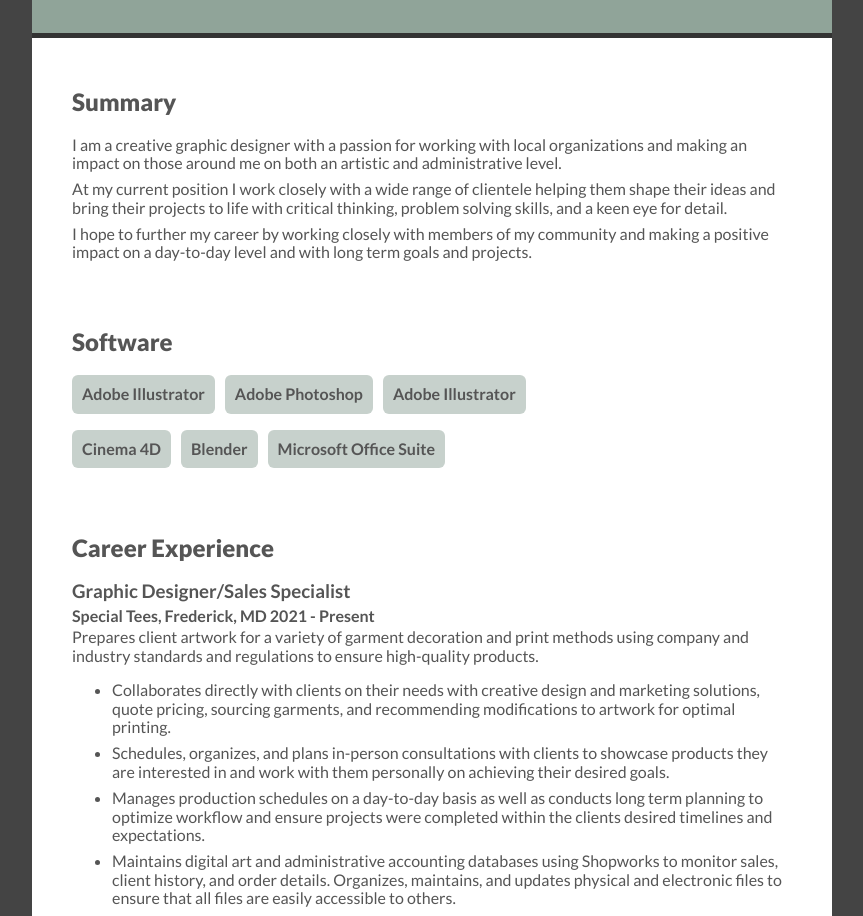
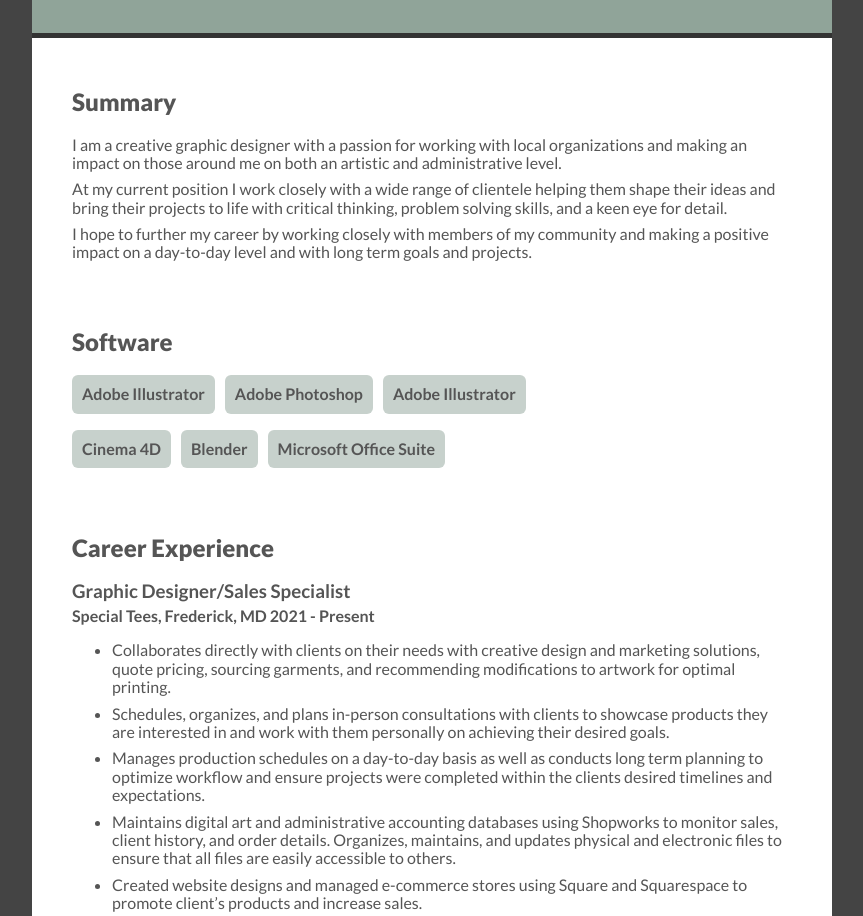
Before and after one commit to jmwetzig/justin-wetzig-resume, a plain HTML site: page index.html in a window 1280 px wide. Shown: the part 147-1063 px from the top of the page, without its empty margins (208-1071 px from the left). Drawn offline with Linux system fonts and the light colour scheme.

Commit message:
Update index.html

```diff
--- a/index.html
+++ b/index.html
@@ -64,7 +64,6 @@
 
 			<h3>Graphic Designer/Sales Specialist</h3>
 				<h4>Special Tees, Frederick, MD <time datetime="2021">2021</time> - Present</h4>
-				<p>Prepares client artwork for a variety of garment decoration and print methods using company and industry standards and regulations to ensure high-quality products.</p>
 				<ul>
 					<li>Collaborates directly with clients on their needs with creative design and marketing solutions, quote pricing, sourcing garments, and recommending modifications to artwork for optimal printing.</li>
 					<li>Schedules, organizes, and plans in-person consultations with clients to showcase products they are interested in and work with them personally on achieving their desired goals.</li>
```
